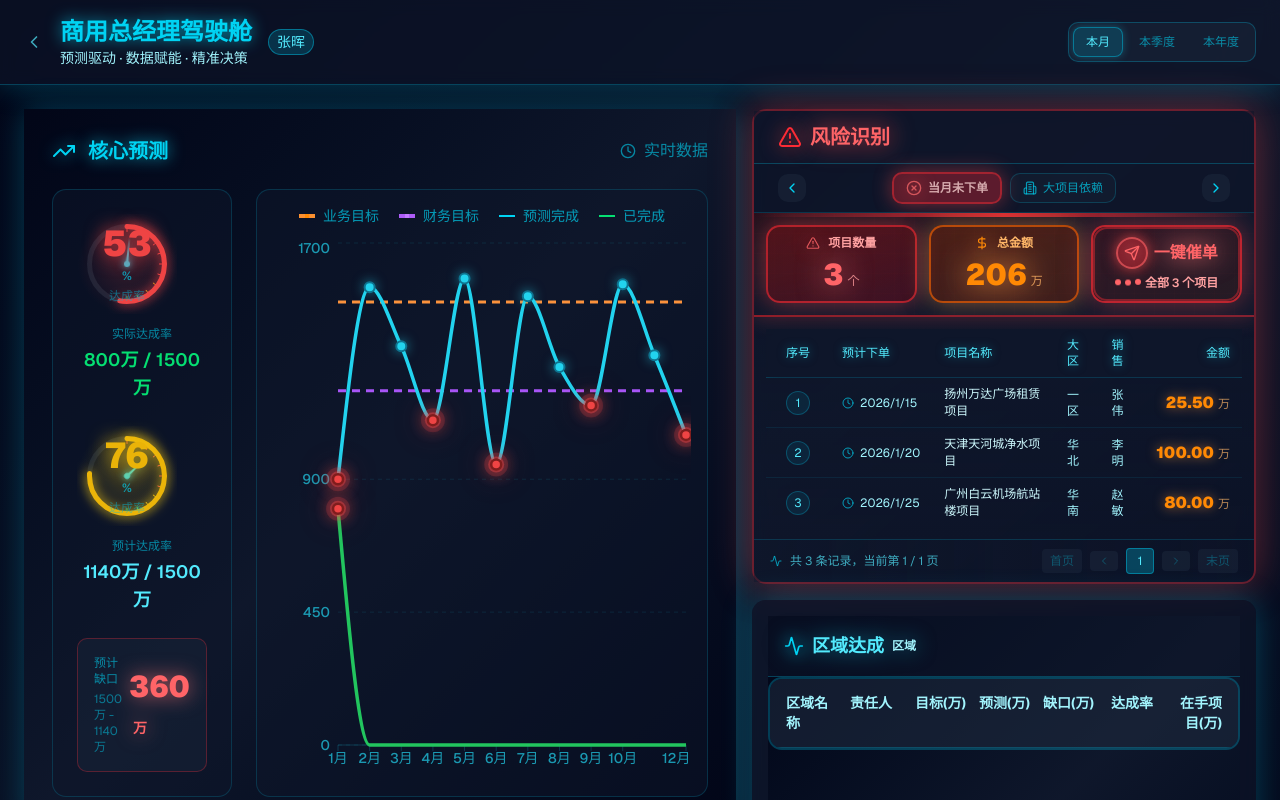
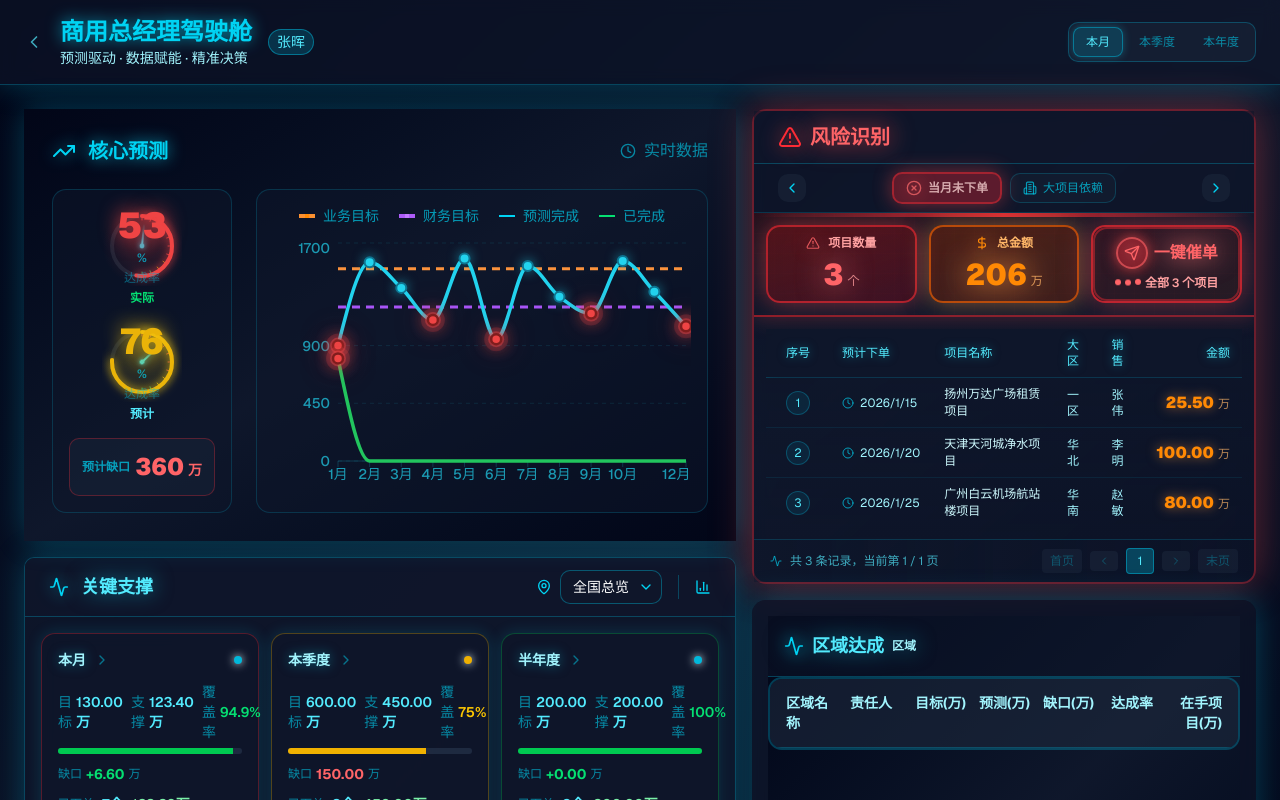
Before and after one commit to navylee1990/coze_jsc, a Next.js app: page /gm in a window 1280 px wide. Shown: the top 800 px of the page. Built offline with nearby package versions, Linux system fonts and the light colour scheme.

Commit message:
refactor: 缩小核心预测模块仪表盘尺寸并简化文字说明

```diff
--- a/src/components/PredictionDecisionCard.tsx
+++ b/src/components/PredictionDecisionCard.tsx
@@ -732,20 +732,17 @@ export default function PredictionDecisionCard({
       {/* 左右两个独立块布局 */}
       <div className="grid grid-cols-1 lg:grid-cols-10 gap-6">
         {/* 左侧：仪表盘区块 - 30%宽度 */}
-        <div className="lg:col-span-3 rounded-xl p-6 border border-cyan-500/20 bg-slate-900/50">
-          <div className="flex flex-col items-center justify-center gap-6">
+        <div className="lg:col-span-3 rounded-xl p-4 border border-cyan-500/20 bg-slate-900/50">
+          <div className="flex flex-col items-center justify-center gap-4">
             {/* 实际达成率仪表盘 */}
             <div className="text-center">
               <MainGauge
                 value={animatedActualRate}
                 maxValue={100}
-                size={100}
+                size={80}
               />
-              <div className="mt-3">
-                <div className="text-xs text-cyan-400/60 mb-1">实际达成率</div>
-                <div className="text-lg font-semibold text-green-400">
-                  {completed}万 / {target}万
-                </div>
+              <div className="mt-1">
+                <div className="text-xs font-semibold text-green-400">实际</div>
               </div>
             </div>
 
@@ -754,24 +751,18 @@ export default function PredictionDecisionCard({
               <MainGauge
                 value={animatedRate}
                 maxValue={100}
-                size={100}
+                size={80}
               />
-              <div className="mt-3">
-                <div className="text-xs text-cyan-400/60 mb-1">预计达成率</div>
-                <div className="text-lg font-semibold text-cyan-300">
-                  {forecast}万 / {target}万
-                </div>
+              <div className="mt-1">
+                <div className="text-xs font-semibold text-cyan-300">预计</div>
               </div>
             </div>
 
             {/* 预计缺口卡片 */}
-            <div className="w-full bg-slate-800/40 rounded-lg p-4 border border-red-500/30">
+            <div className="w-full bg-slate-800/40 rounded-lg p-3 border border-red-500/30">
               <div className="flex items-center justify-between">
-                <div>
-                  <div className="text-xs text-cyan-400/60 mb-1">预计缺口</div>
-                  <div className="text-xs text-cyan-400/50">{target}万 - {forecast}万</div>
-                </div>
-                <div className="text-3xl font-black text-red-400 drop-shadow-[0_0_10px_rgba(248,113,113,0.8)]">
+                <div className="text-xs font-semibold text-cyan-400/70">预计缺口</div>
+                <div className="text-2xl font-black text-red-400">
                   {mounted ? Math.round(animatedForecastGap) : 0}
                   <span className="text-sm font-semibold ml-1">万</span>
                 </div>
```
